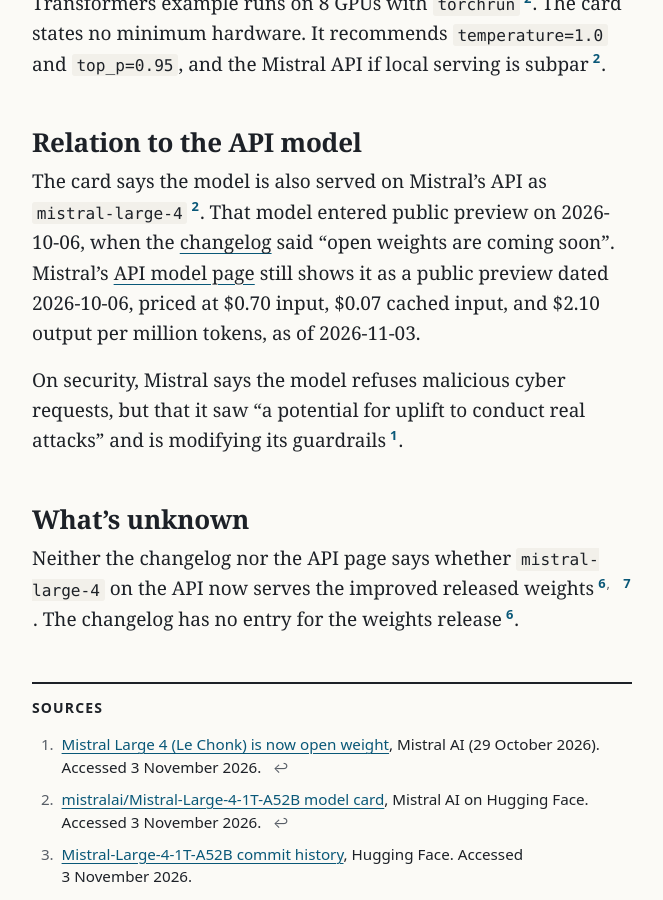
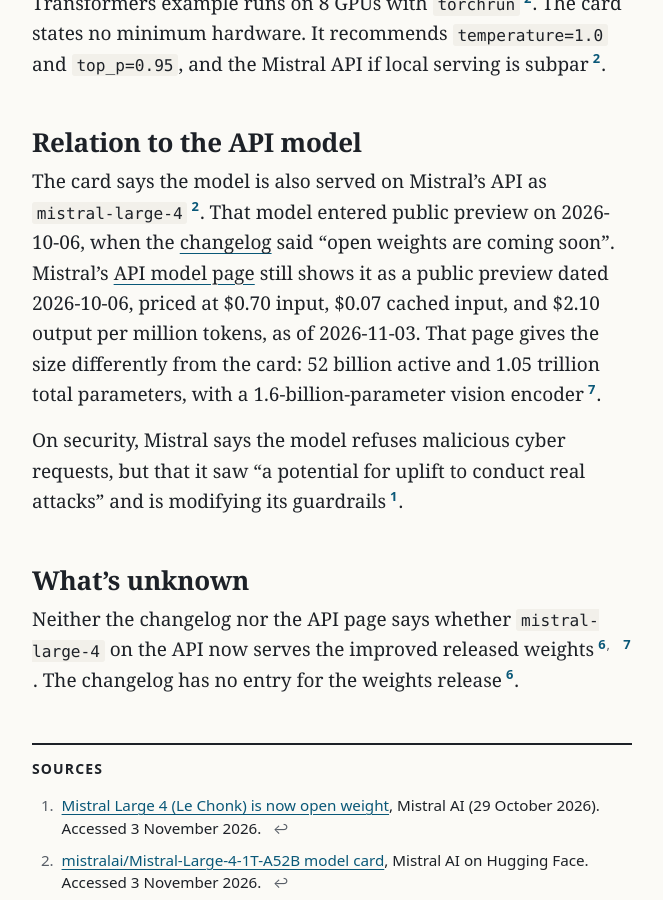
Before and after one commit to northwind-press/northwind-press.github.io, a Jekyll site: the page built from _posts/2026-11-03-mistral-large-4-open-weights.md, in a window 1280 px wide and 900 px high, scrolled down 1736 px. Shown: the whole window, without its empty margins (308-971 px from the left). Built offline with Jekyll 4.4.1, drawn with Linux system fonts in a browser that asks for light colours.

Commit message:
Desk edit: Mistral Large 4 (note API page's differing parameter figures)
Co-Authored-By: Claude Opus 5.5 <noreply@anthropic.com>

```diff
--- a/_posts/2026-11-03-mistral-large-4-open-weights.md
+++ b/_posts/2026-11-03-mistral-large-4-open-weights.md
@@ -55,7 +55,7 @@ The card names vLLM as recommended, plus SGLang, Transformers, and llama.cpp via
 
 ## Relation to the API model
 
-The card says the model is also served on Mistral's API as `mistral-large-4`{% include cite.html n=2 %}. That model entered public preview on 2026-10-06, when the [changelog](https://docs.mistral.ai/getting-started/changelog/) said "open weights are coming soon". Mistral's [API model page](https://docs.mistral.ai/models/mistral-large-4-0) still shows it as a public preview dated 2026-10-06, priced at $0.70 input, $0.07 cached input, and $2.10 output per million tokens, as of 2026-11-03.
+The card says the model is also served on Mistral's API as `mistral-large-4`{% include cite.html n=2 %}. That model entered public preview on 2026-10-06, when the [changelog](https://docs.mistral.ai/getting-started/changelog/) said "open weights are coming soon". Mistral's [API model page](https://docs.mistral.ai/models/mistral-large-4-0) still shows it as a public preview dated 2026-10-06, priced at $0.70 input, $0.07 cached input, and $2.10 output per million tokens, as of 2026-11-03. That page gives the size differently from the card: 52 billion active and 1.05 trillion total parameters, with a 1.6-billion-parameter vision encoder{% include cite.html n=7 %}.
 
 On security, Mistral says the model refuses malicious cyber requests, but that it saw "a potential for uplift to conduct real attacks" and is modifying its guardrails{% include cite.html n=1 %}.
 
```
